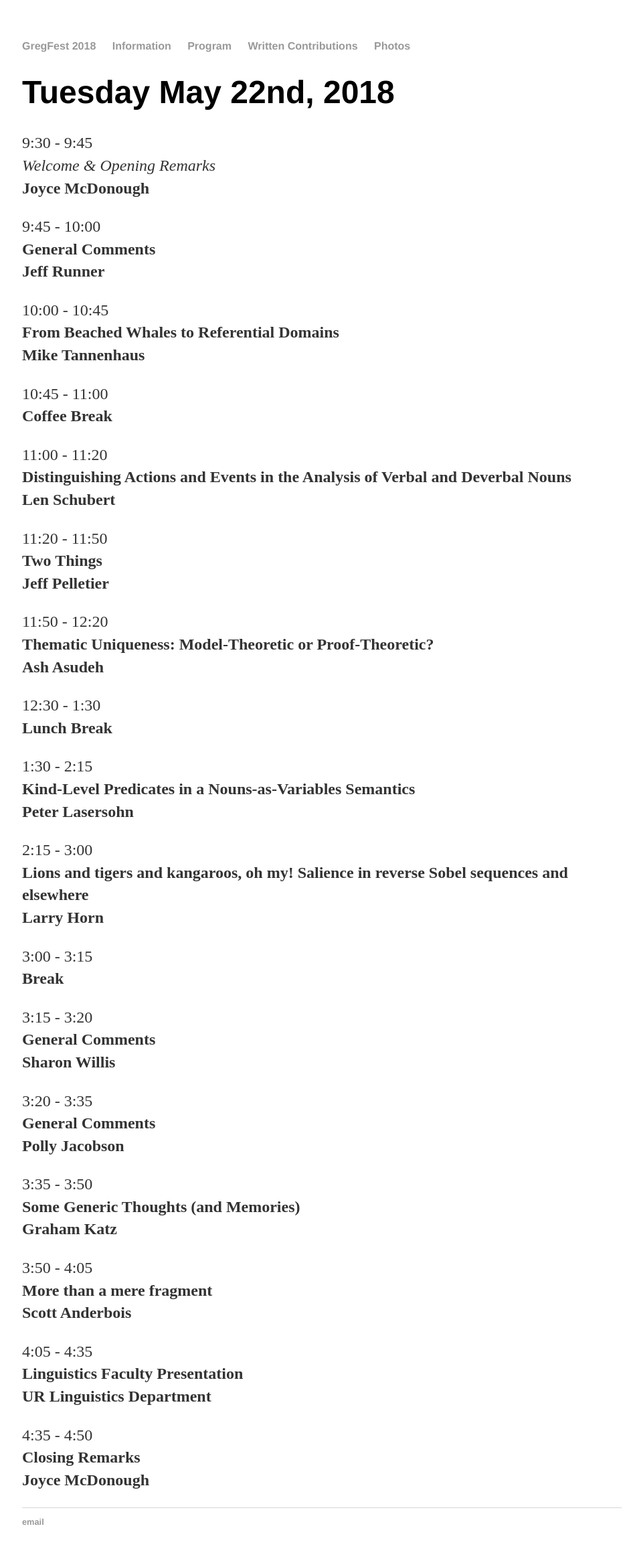
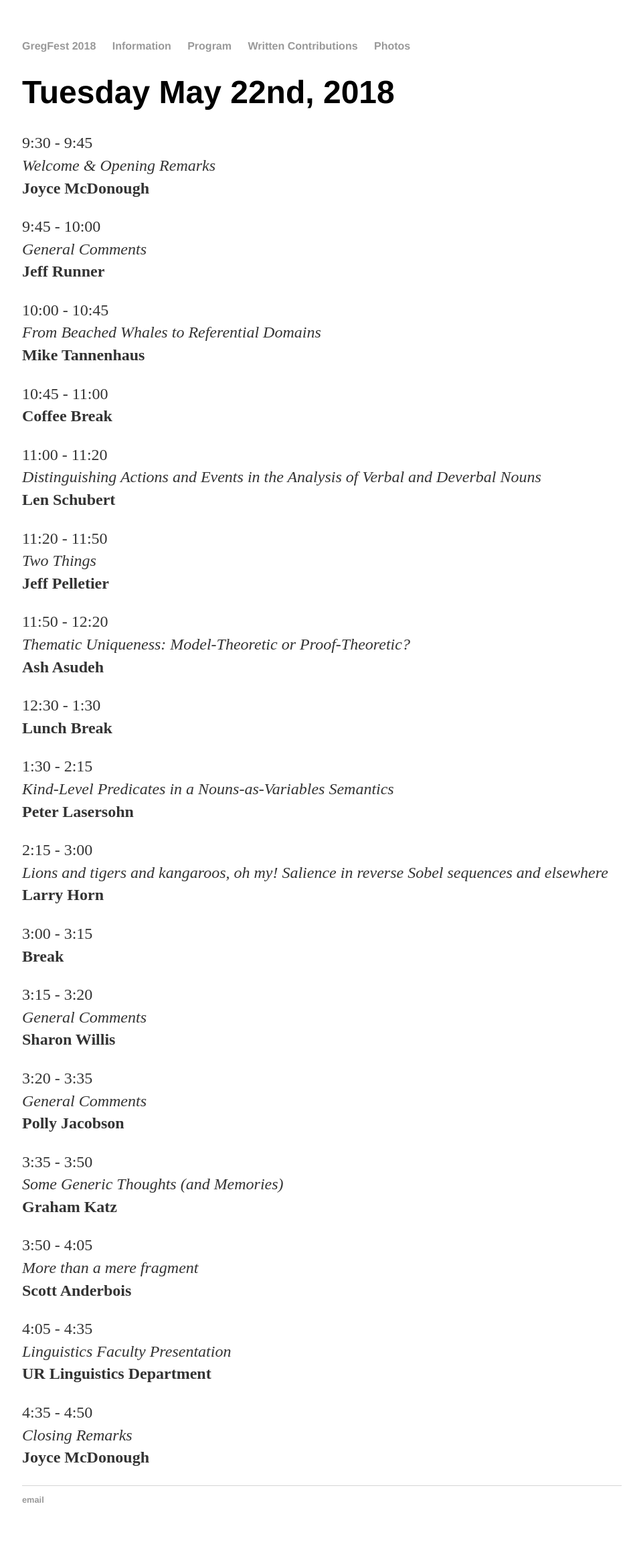
Before and after one commit to GregFest2018/GregFest2018.github.io, a Jekyll site: the page built from program.html, in a window 1280 px wide. Shown: the whole page at 67% size, without its empty margins (159-1099 px from the left). Built offline with Jekyll 4.4.1, drawn with Linux system fonts in a browser that asks for light colours; after the commit the page ends 2307 px from its top, so only the background shows below that.

```diff
--- a/program.html
+++ b/program.html
@@ -10,64 +10,64 @@ title: about
 <strong>Joyce McDonough</strong></p>
 
 <p>9:45 - 10:00 <br>
-<strong>General Comments</strong><br>
+<i>General Comments</i><br>
 <strong>Jeff Runner</strong></p>
 
 <p>10:00 - 10:45 <br>
-<strong>From Beached Whales to Referential Domains</strong><br>
+<i>From Beached Whales to Referential Domains</i><br>
 <strong>Mike Tannenhaus</strong></p>
 
 <p>10:45 - 11:00 <br>
 <strong>Coffee Break</strong></p>
 
 <p>11:00 - 11:20 <br>
-<strong>Distinguishing Actions and Events in the Analysis of Verbal and Deverbal Nouns</strong> <br>
+<i>Distinguishing Actions and Events in the Analysis of Verbal and Deverbal Nouns</i> <br>
 <strong>Len Schubert</strong></p>
 
 <p>11:20 - 11:50 <br>
-<strong>Two Things</strong> <br>
+<i>Two Things</i> <br>
 <strong>Jeff Pelletier</strong></p>
 
 <p>11:50 - 12:20 <br>
-<strong>Thematic Uniqueness: Model-Theoretic or Proof-Theoretic?</strong> <br>
+<i>Thematic Uniqueness: Model-Theoretic or Proof-Theoretic?</i> <br>
 <strong>Ash Asudeh</strong></p>
 
 <p>12:30 - 1:30 <br>
 <strong>Lunch Break</strong></p>
 
 <p>1:30 - 2:15 <br>
-<strong>Kind-Level Predicates in a Nouns-as-Variables Semantics</strong> <br>
+<i>Kind-Level Predicates in a Nouns-as-Variables Semantics</i> <br>
 <strong>Peter Lasersohn</strong></p>
 
 <p>2:15 - 3:00 <br>
-<strong>Lions and tigers and kangaroos, oh my! Salience in reverse Sobel sequences and elsewhere</strong> <br>
+<i>Lions and tigers and kangaroos, oh my! Salience in reverse Sobel sequences and elsewhere</i> <br>
 <strong>Larry Horn</strong></p>
 
 <p>3:00 - 3:15 <br>
 <strong>Break</strong></p>
 
 <p>3:15 - 3:20 <br>
-<strong>General Comments</strong> <br>
+<i>General Comments</i> <br>
 <strong>Sharon Willis</strong></p>
 
 <p>3:20 - 3:35 <br>
-<strong>General Comments</strong> <br>
+<i>General Comments</i> <br>
 <strong>Polly Jacobson</strong></p>
 
 <p>3:35 - 3:50 <br>
-<strong>Some Generic Thoughts (and Memories)</strong> <br>
+<i>Some Generic Thoughts (and Memories)</i> <br>
 <strong>Graham Katz</strong></p>
 
 <p>3:50 - 4:05 <br>
-<strong>More than a mere fragment</strong> <br>
+<i>More than a mere fragment</i> <br>
 <strong>Scott Anderbois</strong></p>
 
 <p>4:05 - 4:35 <br>
-<strong>Linguistics Faculty Presentation</strong> <br>
+<i>Linguistics Faculty Presentation</i> <br>
 <strong>UR Linguistics Department</strong></p>
 
 <p>4:35 - 4:50 <br>
-<strong>Closing Remarks</strong> <br>
+<i>Closing Remarks</i> <br>
 <strong>Joyce McDonough</strong></p>
 
 </div><!-- /.blurb -->
```
